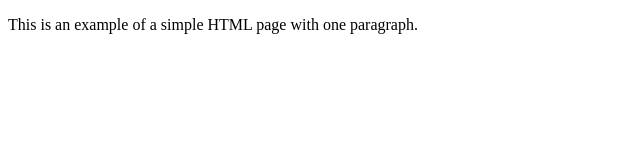
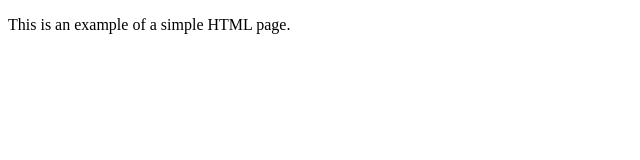
Before and after one commit to imdhiren/portfolio, a plain HTML site: page Index.html in a window 1280 px wide. Shown: the whole page, without its empty margins (0-640 px from the left). Drawn offline with Linux system fonts and the light colour scheme.

Commit message:
Update Index.html

```diff
--- a/Index.html
+++ b/Index.html
@@ -4,6 +4,6 @@
         <title>Example</title>
     </head>
     <body>
-        <p>This is an example of a simple HTML page with one paragraph.</p>
+        <p>This is an example of a simple HTML page.</p>
     </body>
 </html>
```
